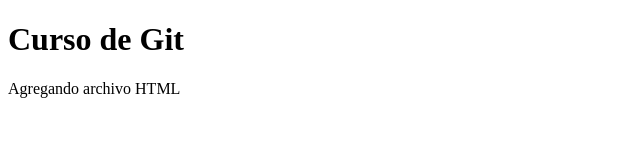
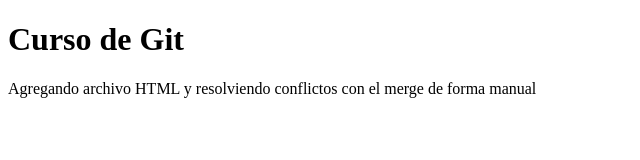
Before and after one commit to Emmalcd/curso-git, a plain HTML site: page index.html in a window 1280 px wide. Shown: the whole page, without its empty margins (0-640 px from the left). Drawn offline with Linux system fonts and the light colour scheme.

Commit message:
Agregando el archivo js al documento idex.html

```diff
--- a/index.html
+++ b/index.html
@@ -7,6 +7,10 @@
   </head>
   <body>
     <h1>Curso de Git</h1>
-    <p>Agregando archivo HTML</p>
+    <p>
+      Agregando archivo HTML y resolviendo conflictos con el merge de forma
+      manual
+    </p>
+    <script src="script.js"></script>
   </body>
 </html>
```
